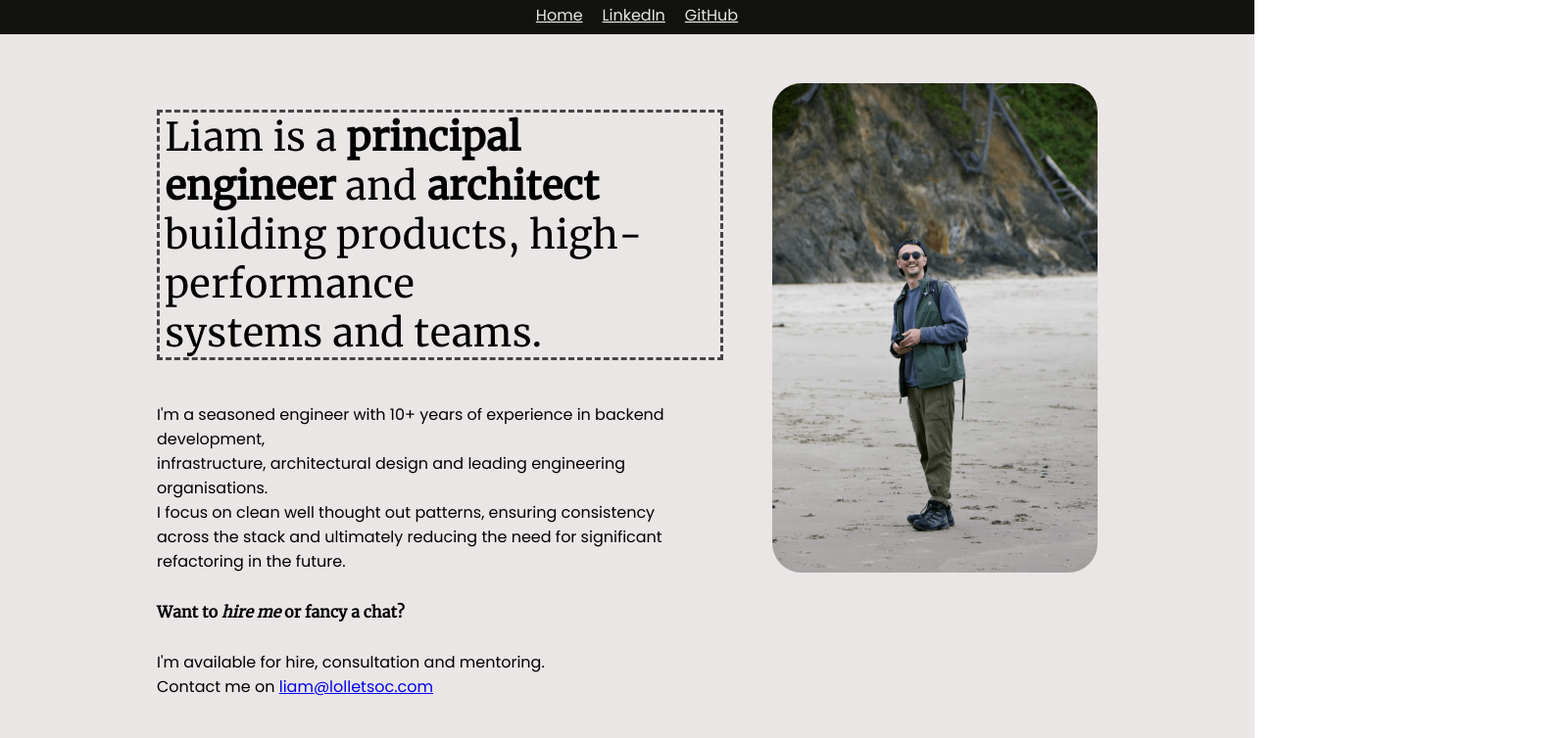
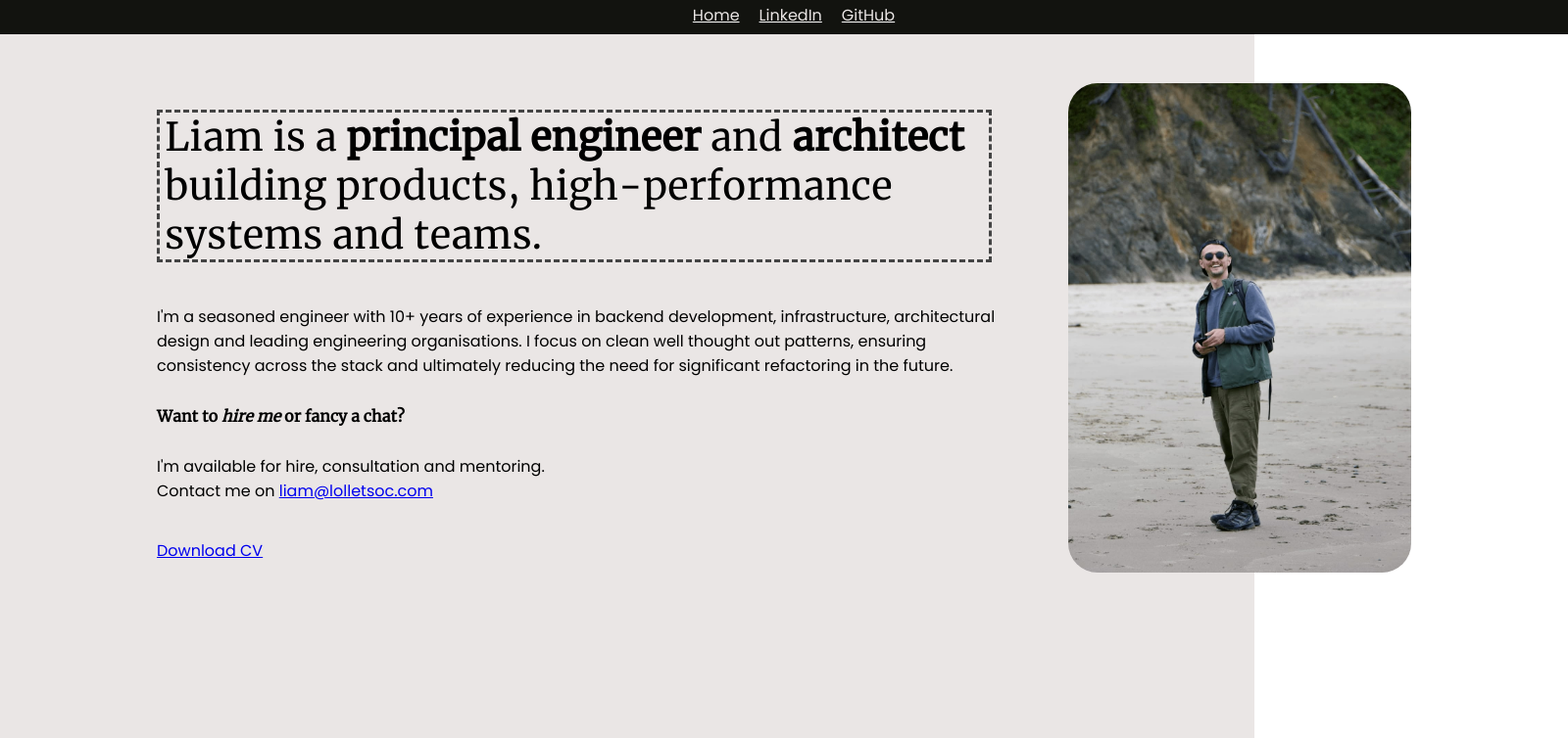
Before and after one commit to lolletsoc/lolletsoc.github.io, a Next.js app: page / in a window 1280 px wide. Shown: the top 754 px of the page at 98% size, 1600 px wide, since content can reach past the window. Built offline with nearby package versions, Linux system fonts and the light colour scheme.

Commit message:
Shrink and such

```diff
--- a/pages/index.tsx
+++ b/pages/index.tsx
@@ -27,10 +27,8 @@ export default function Home() {
                             high-performance <br/> systems and teams.</h1>
                         </span>
                         <p className={styles.desc}>I'm a seasoned engineer with 10+ years of experience in
-                            backend development,
-                            <br/>infrastructure, architectural design and leading engineering organisations.
-                            <br/> I
-                            focus on clean well thought out patterns, ensuring consistency <br/> across the stack and
+                            backend development, infrastructure, architectural design and leading engineering organisations.
+                            I focus on clean well thought out patterns, ensuring consistency across the stack and
                             ultimately reducing the need for significant refactoring in the future.
                         </p>
 
--- a/styles/Home.module.css
+++ b/styles/Home.module.css
@@ -33,6 +33,7 @@
 
 .tagLineWrapper h1 {
     font-family: 'Merriweather', serif;
+    display: inline-block;
     border: medium dashed #444444;
     padding-right: 25px;
     padding-left: 5px;
@@ -42,6 +43,8 @@
 .desc {
     font-family: 'Poppins', serif;
     font-size: 1.0rem;
+    display: inline-block;
+    width: 55rem;
 }
 
 .contact {
```
